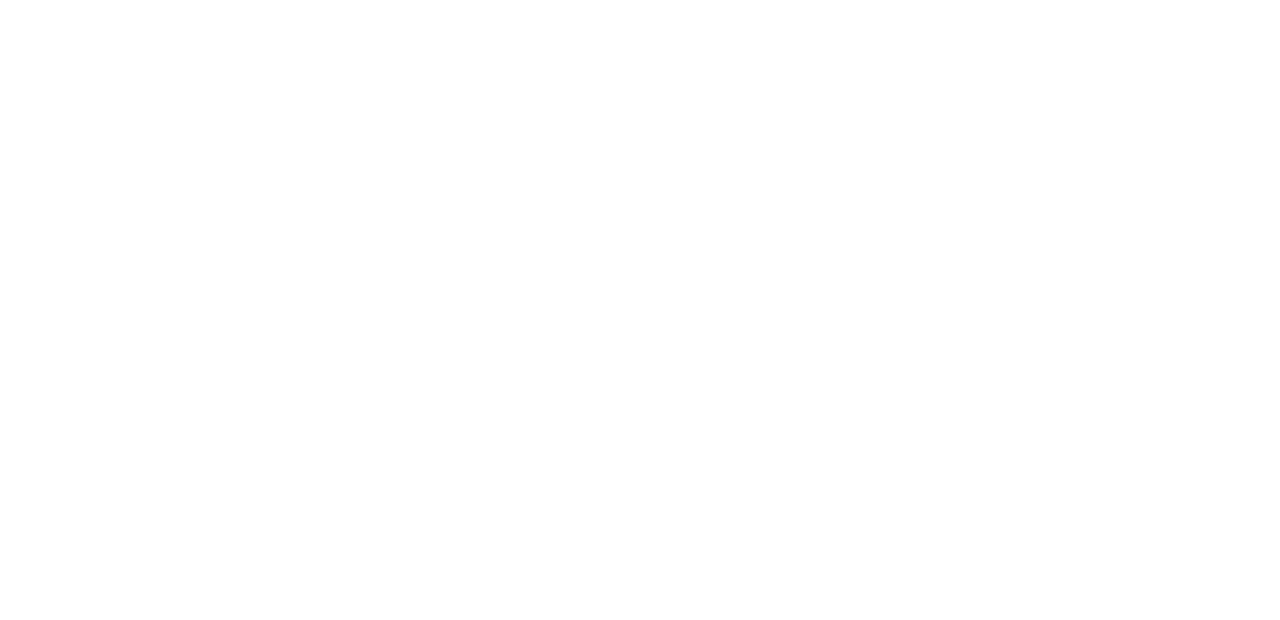
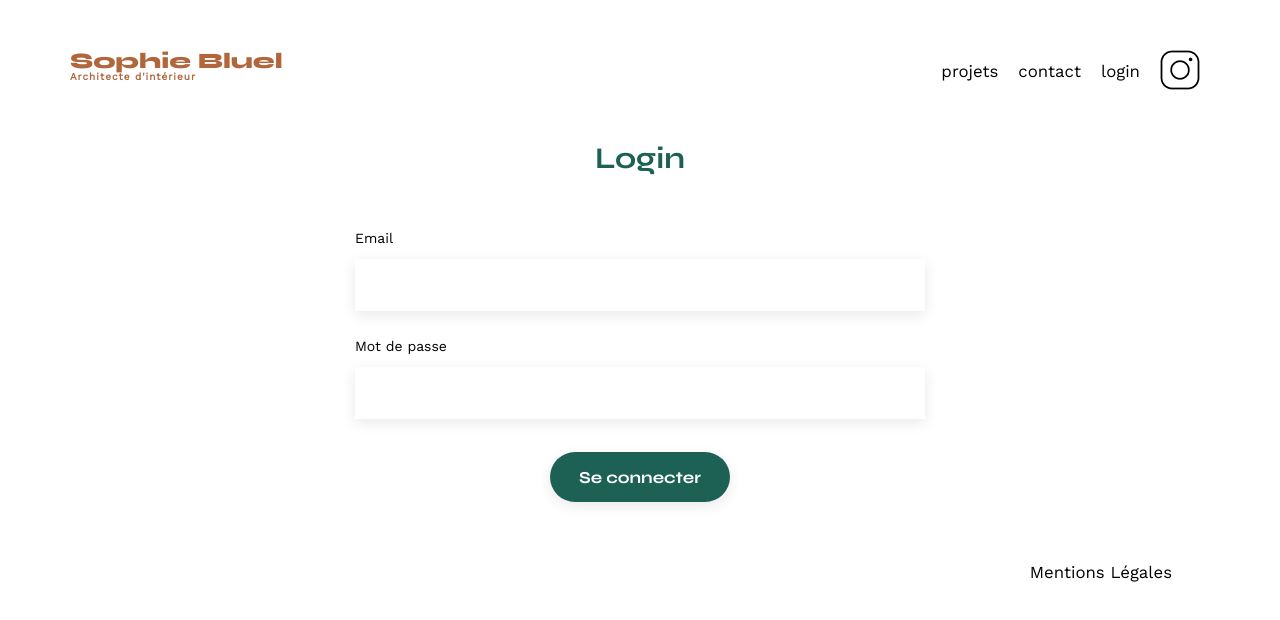
Before and after one commit to SolveigD/Portfolio-architecte-sophie-bluel, a plain HTML site: page FrontEnd/login.html in a window 1280 px wide. Drawn offline with nearby package versions, Linux system fonts and the light colour scheme; no server answers.

Commit message:
creation page login.js

```diff
--- a/FrontEnd/assets/style.css
+++ b/FrontEnd/assets/style.css
@@ -167,31 +167,31 @@ li:hover {
 	width: 100%;
 
 }
-#contact {
+#contact, #login {
 	width: 50%;
 margin: auto;
 }
-#contact > * {
+#contact > *, #login > * {
 	text-align: center;
 
 }
-#contact h2{
+#contact h2, #login h2{
 	margin-bottom: 20px;
 }
-#contact form {
+#contact form, #login form {
 	text-align: left;
 	margin-top:30px;
 	display: flex;
 	flex-direction: column;
 }
 
-#contact input {
+#contact input, #login input {
 	height: 50px;
 	font-size: 1.2em;
 	border: none;
 	box-shadow: 0px 4px 14px rgba(0, 0, 0, 0.09);
 }
-#contact label {
+#contact label, #login label {
 	margin: 2em 0 1em 0;
 }
 #contact textarea {
--- a/FrontEnd/login.html
+++ b/FrontEnd/login.html
@@ -0,0 +1,48 @@
+<!DOCTYPE html>
+<html lang="fr">
+<head>
+	<meta charset="UTF-8">
+	<title>Sophie Bluel - Architecte d'intérieur</title>
+	<meta name="viewport" content="width=device-width, initial-scale=1.0">
+	<link rel="preconnect" href="https://fonts.googleapis.com">
+	<link rel="preconnect" href="https://fonts.gstatic.com" crossorigin>
+	<link href="https://fonts.googleapis.com/css2?family=Syne:wght@700;800&family=Work+Sans&display=swap" rel="stylesheet">
+	<meta name="description" content="">
+	<script src="works.js" defer></script>
+    <script src="login.js" defer></script>
+	<link rel="stylesheet" href="./assets/style.css">
+</head>
+<body>
+<header>
+	<h1>Sophie Bluel <span>Architecte d'intérieur</span></h1>
+	<nav>
+		<ul>
+			<li>projets</li>
+			<li>contact</li>
+			<li>login</li>
+			<li><img src="./assets/icons/instagram.png" alt="Instagram"></li>
+		</ul>
+	</nav>
+</header>
+<main>
+	<section id="login">
+		<h2>Login</h2>
+		<form action="#" method="post">
+			<label for="email">Email</label>
+			<input type="email" name="email" id="email" required>
+            <label for="password">Mot de passe</label>
+            <input type="password" name="password" required>
+			<input type="submit" value="Se connecter">
+		</form>
+	</section>
+</main>
+
+<footer>
+	<nav>
+		<ul>
+			<li>Mentions Légales</li>
+		</ul>
+	</nav>
+</footer>
+</body>
+</html>
```
Also changed, not shown: FrontEnd/login.js (added).
